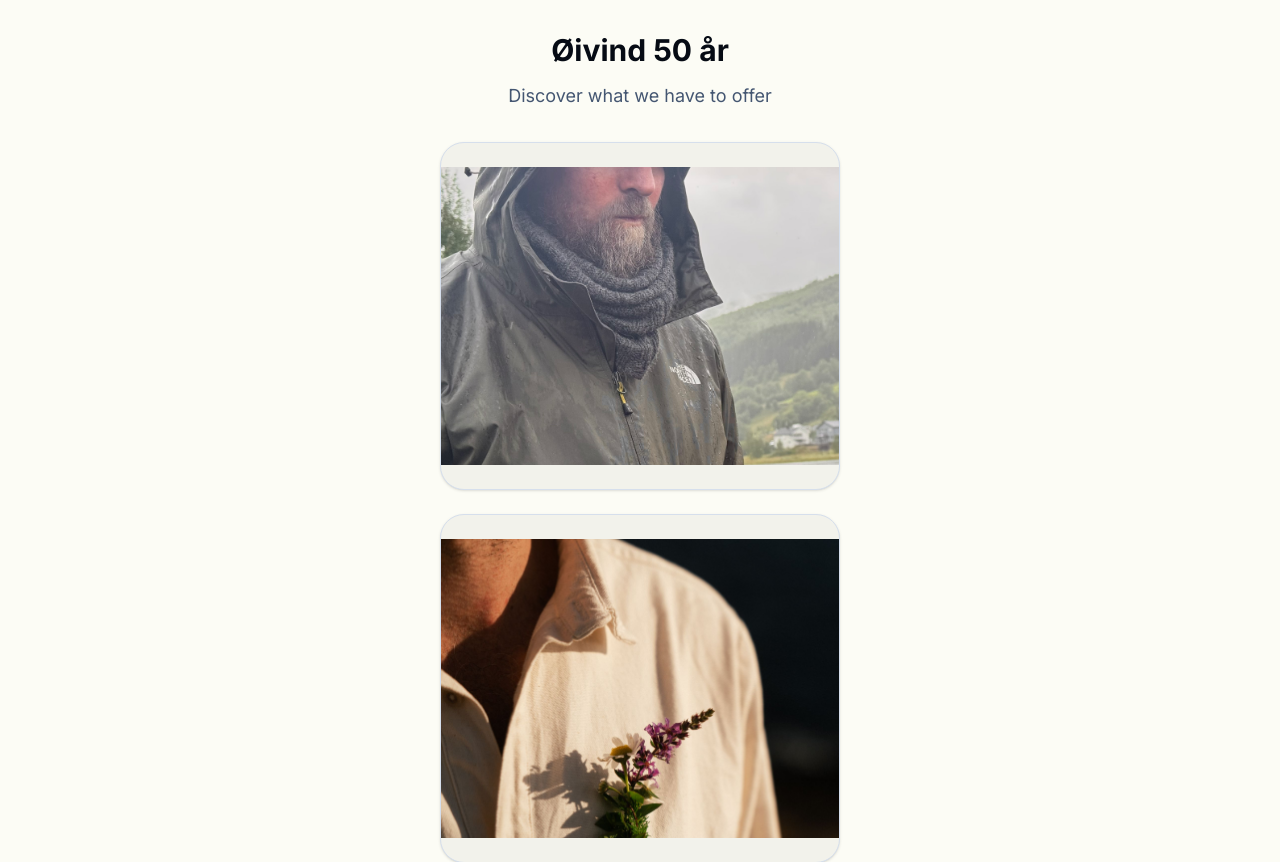
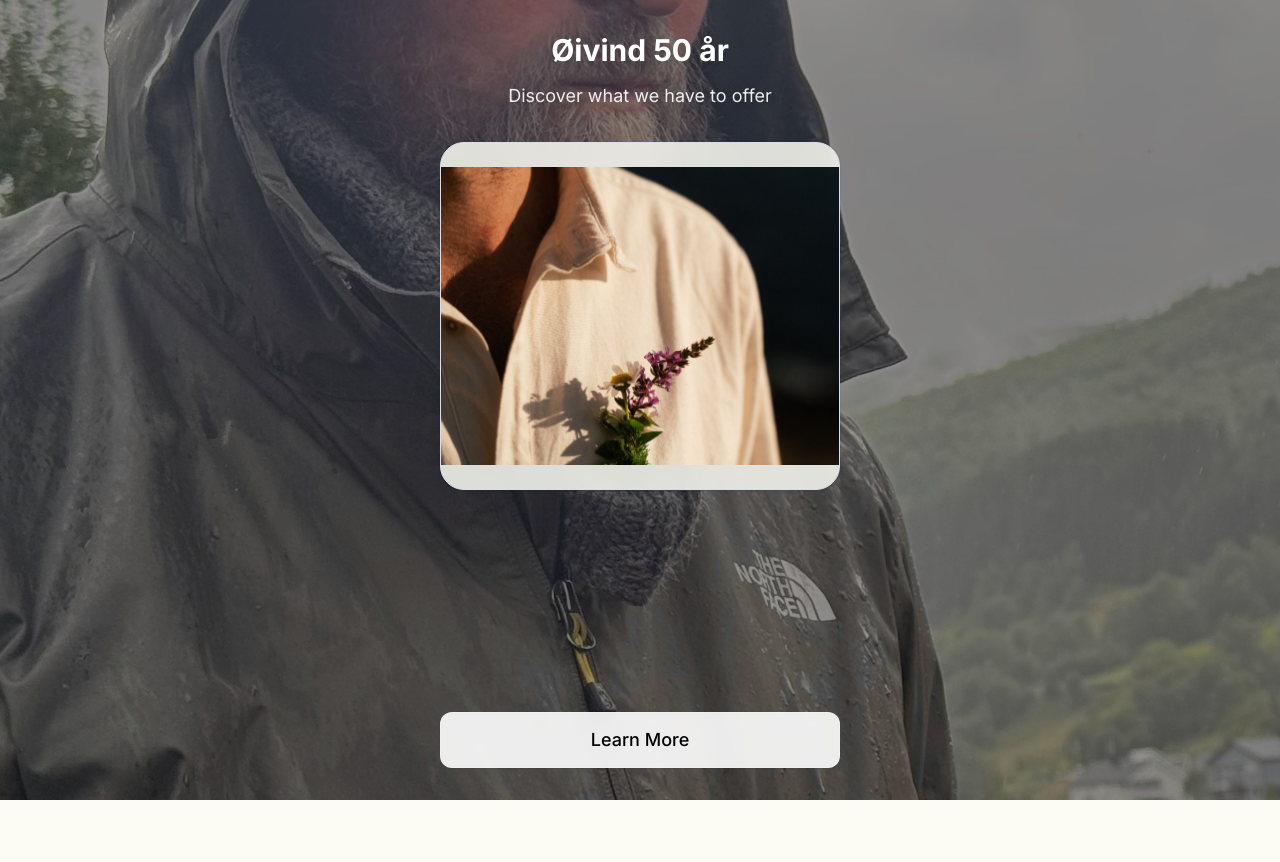
Before and after one commit to larsb/oas50web-repository, a React (Vite) app: page / in a window 1280 px wide. Shown: the top 862 px of the page. After the commit the page ends 800 px from the top, so only its background shows below. Built offline with nearby package versions, Linux system fonts and the light colour scheme.

Commit message:
Generated by Spark: remove the image frame with img_6619 and make that image the website background instead

```diff
--- a/src/App.tsx
+++ b/src/App.tsx
@@ -1,39 +1,36 @@
 import { Button } from "@/components/ui/button";
 import { Card } from "@/components/ui/card";
-import image1 from '@/assets/images/IMG_6619.jpeg';
+import backgroundImage from '@/assets/images/IMG_6619.jpeg';
 import image2 from '@/assets/images/shirt-1333x2000.jpg';
 
 function App() {
   return (
-    <div className="min-h-screen bg-background font-['Inter'] flex flex-col">
+    <div
+      className="min-h-screen font-['Inter'] flex flex-col bg-cover bg-center bg-no-repeat relative"
+      style={{ backgroundImage: `url(${backgroundImage})` }}
+    >
+      {/* Dark overlay for better text readability */}
+      <div className="absolute inset-0 bg-black/40"></div>
+
       {/* Container with mobile-optimized padding */}
-      <div className="flex-1 flex flex-col max-w-md mx-auto w-full px-6 py-8 gap-8">
+      <div className="relative z-10 flex-1 flex flex-col max-w-md mx-auto w-full px-6 py-8 gap-8">
 
         {/* Header Text */}
         <header className="text-center">
-          <h1 className="text-3xl font-bold text-foreground leading-tight">
+          <h1 className="text-3xl font-bold text-white leading-tight drop-shadow-lg">
             Øivind 50 år
           </h1>
-          <p className="text-muted-foreground mt-3 text-lg">
+          <p className="text-white/90 mt-3 text-lg drop-shadow-md">
             Discover what we have to offer
           </p>
         </header>
 
         {/* Images Section */}
         <section className="flex flex-col gap-6">
-          <Card className="overflow-hidden border-border bg-card">
-            <img
-              src={image1}
-              alt="First featured image"
-              className="w-full h-auto aspect-[4/3] object-cover"
-              loading="eager"
-            />
-          </Card>
-
-          <Card className="overflow-hidden border-border bg-card">
+          <Card className="overflow-hidden border-border bg-card/90 backdrop-blur-sm">
             <img
               src={image2}
-              alt="Second featured image"
+              alt="Featured image"
               className="w-full h-auto aspect-[4/3] object-cover"
               loading="lazy"
             />
@@ -45,7 +42,7 @@ function App() {
           <Button
             asChild
             size="lg"
-            className="w-full h-14 text-lg font-medium bg-accent hover:bg-accent/90 text-accent-foreground"
+            className="w-full h-14 text-lg font-medium bg-white/90 hover:bg-white text-black backdrop-blur-sm border border-white/20"
           >
             <a
               href="https://example.com"
```
